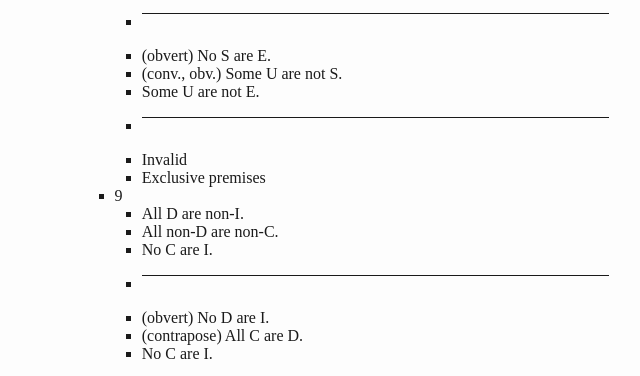
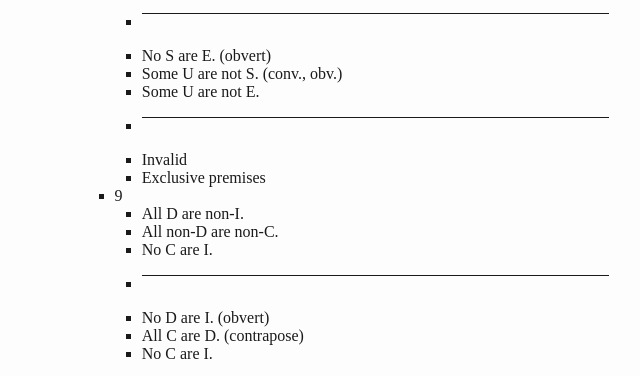
Before and after one commit to jeffreycwitt/pl320, a plain HTML site: page prob-answers/feb14-hw.html in a window 1280 px wide. Shown: the part 242-618 px from the top of the page, 319-959 px from the left. Drawn offline with Linux system fonts and the light colour scheme.

Commit message:
fixed error

```diff
--- a/prob-answers/feb14-hw.html
+++ b/prob-answers/feb14-hw.html
@@ -177,8 +177,8 @@
 <li>Some non-S are U.</li>
 <li>Some U are not E.</li>
 <li><hr /></li>
-<li>(obvert) No S are E.</li>
-<li>(conv., obv.) Some U are not S.</li>
+<li>No S are E. (obvert)</li>
+<li>Some U are not S. (conv., obv.)</li>
 <li>Some U are not E.</li>
 <li><hr /></li>
 <li>Invalid</li>
@@ -190,8 +190,8 @@
 <li>All non-D are non-C.</li>
 <li>No C are I.</li>
 <li><hr /></li>
-<li>(obvert) No D are I.</li>
-<li>(contrapose) All C are D.</li>
+<li>No D are I. (obvert)</li>
+<li>All C are D. (contrapose)</li>
 <li>No C are I.</li>
 <li><hr /></li>
 <li>Valid</li>
```
